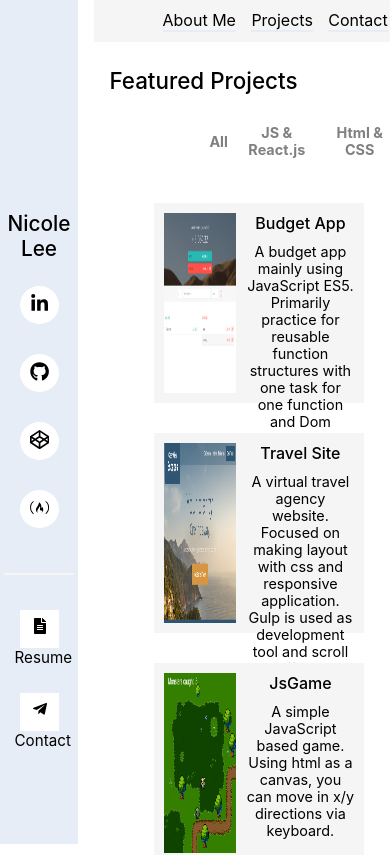
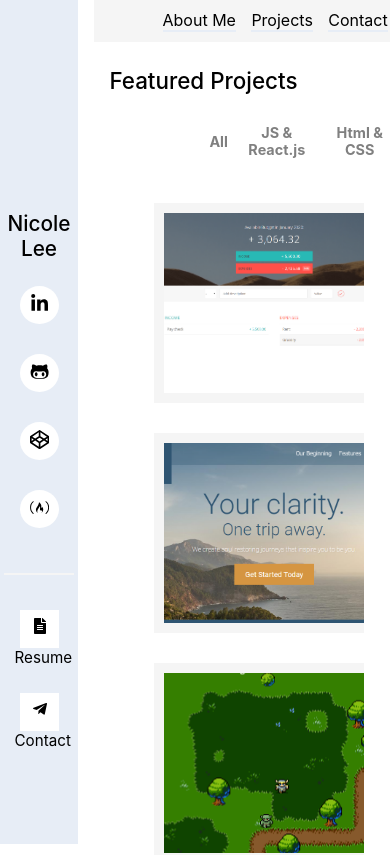
Before and after one commit to nicolehle/nicole-portfolio, a React (Create React App) app: page /projects in a window 390 px wide. Shown: the top 855 px of the page. Built offline with nearby package versions, Linux system fonts and the light colour scheme.

Commit message:
Modified images to aspact ratio and icon changed

```diff
--- a/public/index.html
+++ b/public/index.html
@@ -23,7 +23,7 @@
       work correctly both with client-side routing and a non-root public URL.
       Learn how to configure a non-root public URL by running `npm run build`.
     -->
-    <title>React App</title>
+    <title>Welcome!</title>
   </head>
   <body>
     <noscript>You need to enable JavaScript to run this app.</noscript>
--- a/src/components/Contents/ContentsItems/ContentsItems.module.css
+++ b/src/components/Contents/ContentsItems/ContentsItems.module.css
@@ -25,7 +25,7 @@
 }
 
 .Introduction img {
-  width: 35%;
+  width: 468px;
   height: 240px;
   float: right;
 }
@@ -34,6 +34,13 @@
   font-size: 1.4rem;
   font-weight: 500;
   margin-bottom: 20px;
+}
+
+@media (max-width: 1650px){
+  .Introduction img {
+    width: 390px;
+    height: 200px;
+  }
 }
 
 @media (max-width: 1199px){
@@ -46,7 +53,8 @@
   }
 
   .Introduction img {
-    height: 140px;
+    width: 312px;
+    height: 160px;
   }
 
   .Introduction div {
--- a/src/components/Contents/ContentsProjects/ContentsProjects.module.css
+++ b/src/components/Contents/ContentsProjects/ContentsProjects.module.css
@@ -68,16 +68,36 @@
 
 
 .ContentProjectItem img {
-  width: 100%;
+  object-fit: cover;
+  width: 220px;
   height: 180px;
 }
 
 .ContentProjectItem a {
-  width: 40%;
+  width: 220px;
   margin: 10px 0 10px 10px;
   height: 180px;
 }
 
+
+
+@media (max-width: 1480px){
+  .ContentProjectItem img {
+    width: 200px;
+    height: 160px;
+  }
+
+  .ContentProjectItem a {
+    margin: 20px 0 10px 10px;
+  }
+
+}
+
+@media (max-width: 1400px){
+  .Box {
+    overflow: scroll;
+  }
+}
 
 
 @media (max-width: 1199px){
@@ -86,11 +106,19 @@
   }
 
   .Box {
-    display: flex;
     width: 70%;
-    height: 200px;
-    margin: 15px;
+    overflow: hidden;
   }
+
+  .ContentProjectItem img {
+    width: 220px;
+    height: 180px;
+  }
+
+  .ContentProjectItem a {
+    margin: 10px 0 10px 10px;
+  }
+
 }
 
 @media (max-height: 900px) {
--- a/src/components/Profile/Info/Info.js
+++ b/src/components/Profile/Info/Info.js
@@ -1,6 +1,6 @@
 import React from 'react';
 
-import { FaLinkedinIn, FaGithub, FaCodepen, FaFreeCodeCamp } from 'react-icons/fa';
+import { FaLinkedinIn, FaGithubAlt, FaCodepen, FaFreeCodeCamp } from 'react-icons/fa';
 import classes from './Info.module.css';
 import InfoItems from './InfoItems/InfoItems';
 
@@ -9,7 +9,7 @@ const info = () => (
       <h1>Nicole Lee</h1>
         <div className={classes.Flex}>
           <a href='https://linkedin.com/in/nicole-lee-a93b17127' target='_blank' rel='noopener noreferrer'><FaLinkedinIn /></a>
-          <a href='https://github.com/nicolehle' target='_blank' rel='noopener noreferrer'><FaGithub /></a>
+          <a href='https://github.com/nicolehle' target='_blank' rel='noopener noreferrer'><FaGithubAlt /></a>
           <a href='https://codepen.io/nicolehle' target='_blank' rel='noopener noreferrer'><FaCodepen /></a>
           <a href='https://www.freecodecamp.org/fcc396720ac-3753-4275-8368-3dc39b02fe5b' target='_blank' rel='noopener noreferrer'><FaFreeCodeCamp/></a>
         </div>
--- a/src/components/Profile/Info/Info.module.css
+++ b/src/components/Profile/Info/Info.module.css
@@ -14,6 +14,7 @@
 
 .Info a {
   background: #fff;
+  font-size: 1.2rem;
   margin: 10px 5px 0 5px;
   padding: 8px 10px 6px 10px;
   border-radius: 50%;
--- a/src/components/Profile/Info/InfoItems/InfoItems.module.css
+++ b/src/components/Profile/Info/InfoItems/InfoItems.module.css
@@ -49,3 +49,9 @@
     font-size: .95rem;
   }
 }
+
+@media (min-width: 1200px) and (max-width: 1365px) {
+  .InfoItems a {
+      font-size: 1rem;
+  }
+}
--- a/src/index.css
+++ b/src/index.css
@@ -23,7 +23,7 @@ html, body, div, span, applet, object, iframe, h1, h2, h3, h4, h5, h6, p, blockq
 }
 
 html {
-  margin: 1% 2%;
+  margin: 20px;
   background: #e7edf6;
 
 }
```
